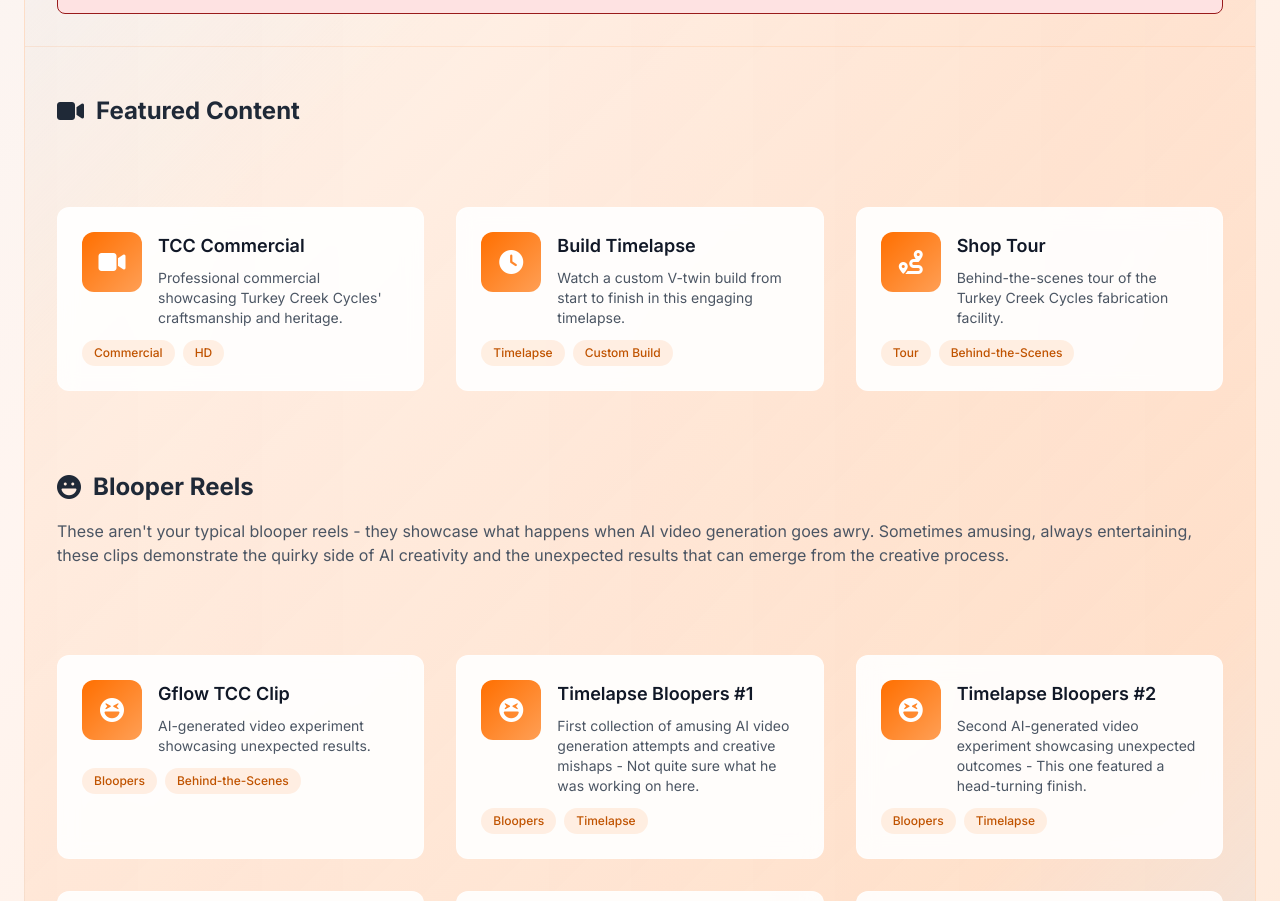
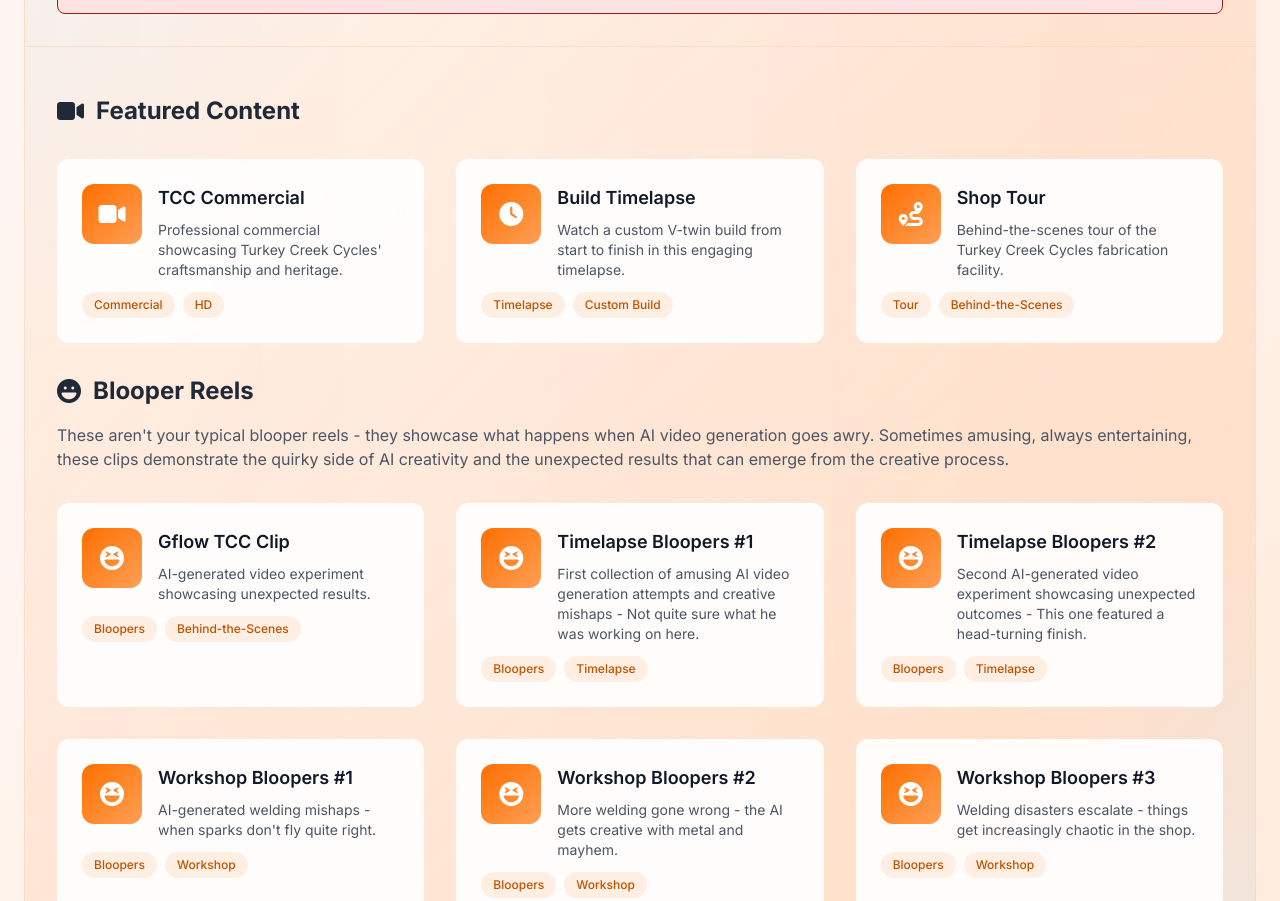
Before and after one commit to kiernan-dev/tcc-hub, a plain HTML site: page index.html in a window 1280 px wide. Shown: the part 1853-2754 px from the top of the page. Drawn offline with nearby package versions, Linux system fonts and the light colour scheme.

Commit message:
fix spacing issues

```diff
--- a/index.html
+++ b/index.html
@@ -567,8 +567,8 @@
             const videoContentContainer = document.getElementById('video-content-container');
             if (videoContentContainer) {
                 videoContentContainer.innerHTML =
-                    '<div class="col-span-full mb-8">' +
-                        '<h3 class="text-2xl font-bold text-gray-800 mb-4 flex items-center">' +
+                    '<div class="col-span-full">' +
+                        '<h3 class="text-2xl font-bold text-gray-800 flex items-center">' +
                             '<i class="fas fa-video text-orange-500 mr-3"></i>Featured Content' +
                         '</h3>' +
                     '</div>' +
@@ -596,11 +596,11 @@
                         onClick: "openVideoModal('vids/tcc-shop-walkthru.mp4', 'Shop Tour')",
                         animationDelay: '3'
                     }) +
-                    '<div class="col-span-full mb-8 mt-12">' +
+                    '<div class="col-span-full">' +
                         '<h3 class="text-2xl font-bold text-gray-800 mb-4 flex items-center">' +
                             '<i class="fas fa-laugh text-orange-500 mr-3"></i>Blooper Reels' +
                         '</h3>' +
-                        '<p class="text-gray-600 mb-6">These aren\'t your typical blooper reels - they showcase what happens when AI video generation goes awry. Sometimes amusing, always entertaining, these clips demonstrate the quirky side of AI creativity and the unexpected results that can emerge from the creative process.</p>' +
+                        '<p class="text-gray-600">These aren\'t your typical blooper reels - they showcase what happens when AI video generation goes awry. Sometimes amusing, always entertaining, these clips demonstrate the quirky side of AI creativity and the unexpected results that can emerge from the creative process.</p>' +
                     '</div>' +
                     createCard({
                         title: 'Gflow TCC Clip',
```
